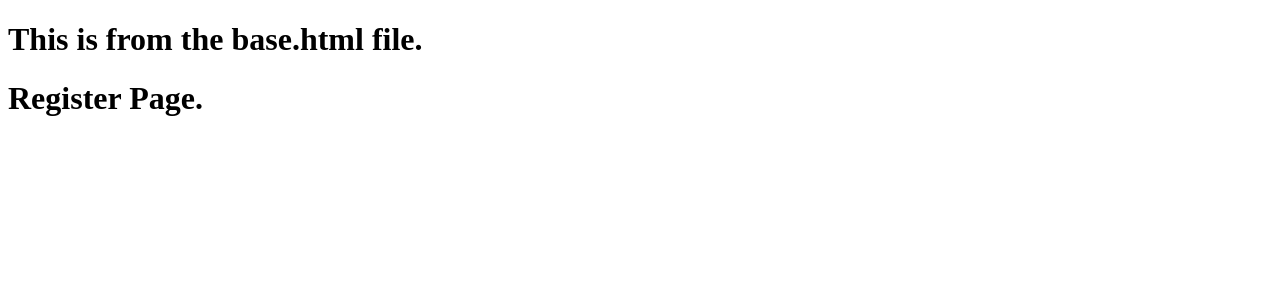
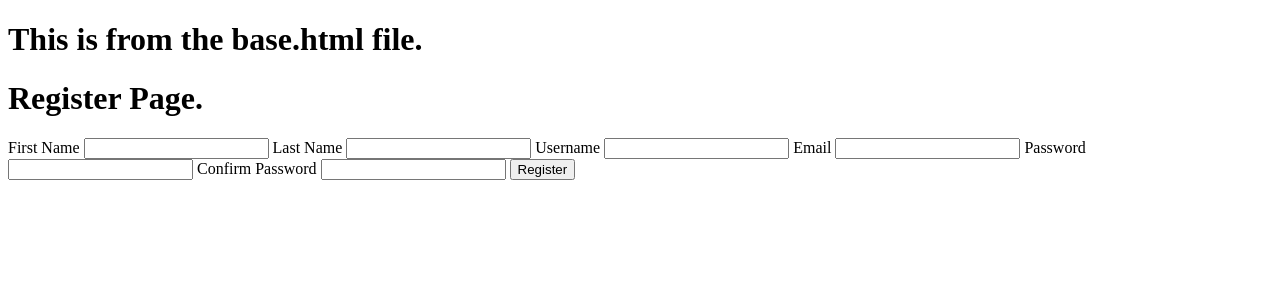
Before and after one commit to ldettorre/SkillScribe, a Django app: template users/templates/users/register.html in a window 1280 px wide. Shown: the top 300 px of the page. Run offline with Django 4.2, Linux system fonts and the light colour scheme; the template is opened without the code that fills it, so the values that code supplies are empty.

Commit message:
Added a basic html form to the login and registration html templates. Added login, logout and registration logic to the relevant function views in users app. Opted to use the build in django user model as it allowed easier set up and may implement a custom version to add fields. Input validation and sanitisation will be reviwed also at a later stage.

```diff
--- a/home/templates/home/index.html
+++ b/home/templates/home/index.html
@@ -1,6 +1,7 @@
 {% extends 'base.html' %} {% block content %}
     <h1>Landing Page.</h1>
     <a href="{% url 'login' %}">Login</a>
+    <a href="{% url 'logout' %}">Logout</a>
     <a href="{% url 'register' %}">Register</a>
     <a href="{% url 'questions' %}">Questions</a>
 {% endblock %}
--- a/skillScribe/urls.py
+++ b/skillScribe/urls.py
@@ -21,5 +21,5 @@ urlpatterns = [
     path('admin/', admin.site.urls),
     path('', include("home.urls")),
     path('questions/', include("entries.urls")),
-    path('users/', include("users.urls")),
+    path('', include("users.urls")),
 ]
--- a/users/templates/users/profile.html
+++ b/users/templates/users/profile.html
@@ -1,4 +1,5 @@
 {% extends 'base.html' %} {% block content %}
     <h1>Profile Page.</h1>
-
+    <a href="{% url 'logout' %}">Logout</a>
+    <a href="{% url 'questions' %}">Questions</a>
 {% endblock %}
--- a/users/templates/users/register.html
+++ b/users/templates/users/register.html
@@ -1,4 +1,25 @@
 {% extends 'base.html' %} {% block content %}
     <h1>Register Page.</h1>
+    <form action="{% url 'register' %}" method="POST">
+        {% csrf_token %}
+        <label for="first_name">First Name</label>
+        <input type="text" name="first_name" required>
 
+        <label for="last_name">Last Name</label>
+        <input type="text" name="last_name" required>
+
+        <label for="username">Username</label>
+        <input type="text" name="username" required>
+
+        <label for="email">Email</label>
+        <input type="email" name="email" required>
+
+        <label for="password1">Password</label>
+        <input type="password" name="password1" required>
+
+        <label for="password2">Confirm Password</label>
+        <input type="password" name="password2" required>
+
+        <input type="submit" value="Register">
+    </form>
 {% endblock %}
--- a/users/urls.py
+++ b/users/urls.py
@@ -3,6 +3,7 @@ from . import views
 
 urlpatterns=[
     path('login/', views.login, name='login'),
+    path('logout/', views.logout, name='logout'),
     path('register/', views.register, name='register'),
     path('profile/', views.profile, name='profile'),
 ]
```
Also changed, not shown: users/templates/users/login.html (+9 -0 lines), users/views.py (+60 -5 lines).
